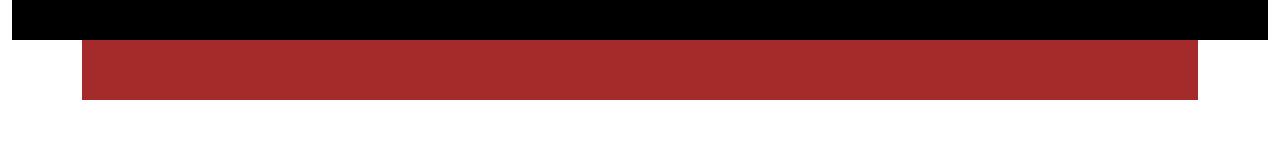
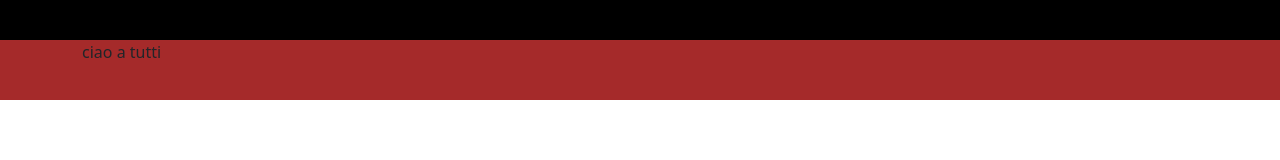
Before and after one commit to AndreaRospi/htmlcss-playstation, a plain HTML site: page index.html in a window 1280 px wide. Drawn offline with nearby package versions, Linux system fonts and the light colour scheme.

Commit message:
struttura header blocchi colore

```diff
--- a/index.html
+++ b/index.html
@@ -11,12 +11,15 @@
 <body>
     <!-- inizio header -->
     <header>
-        <div class="container-fluid">
-            <div class="header-top"></div>
+        <div class="header-top">
+            <div class="container-fluid"></div>
         </div>
-        <div class="container">
-            <div class="header-bottom"></div>
+        <div class="header-bottom">
+            <div class="container">
+                <span>ciao</span> <span>a tutti</span>
+            </div>
         </div>
+
 
     </header>
     <!-- /fine header -->
```
